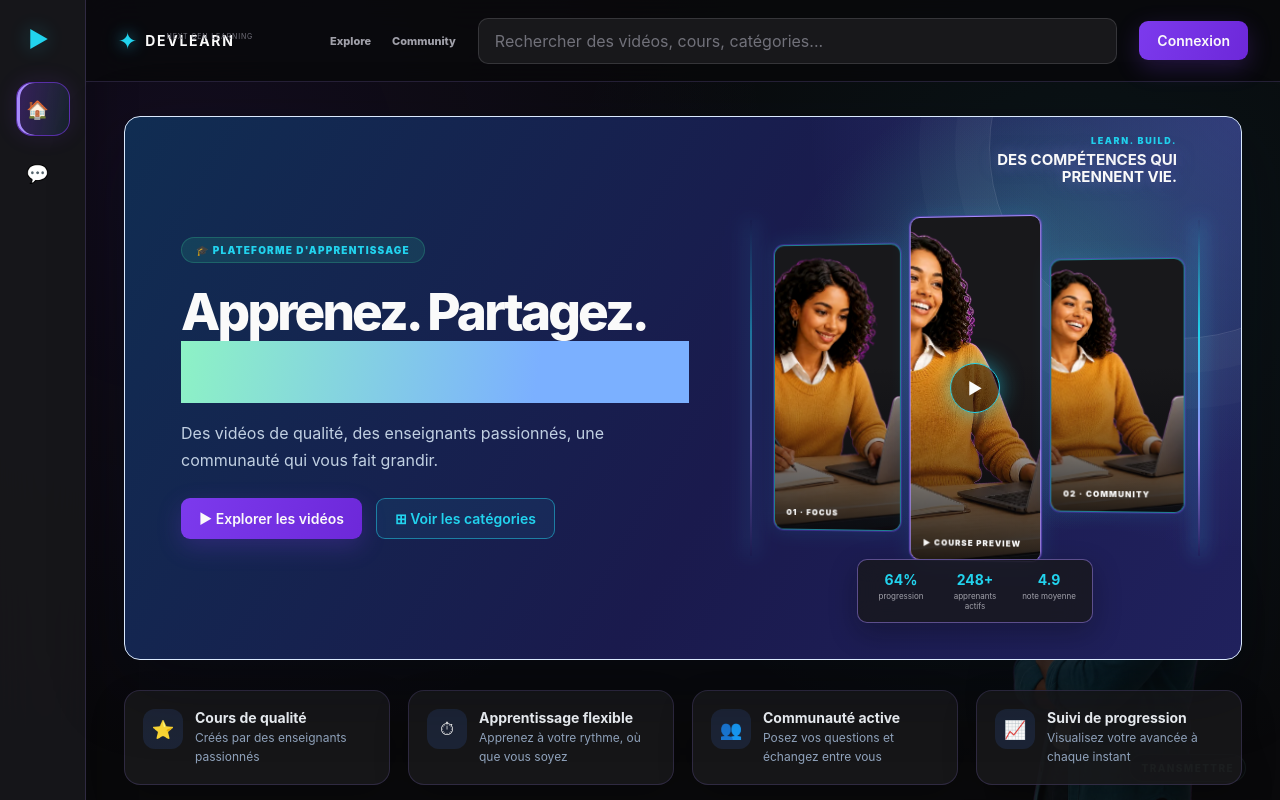
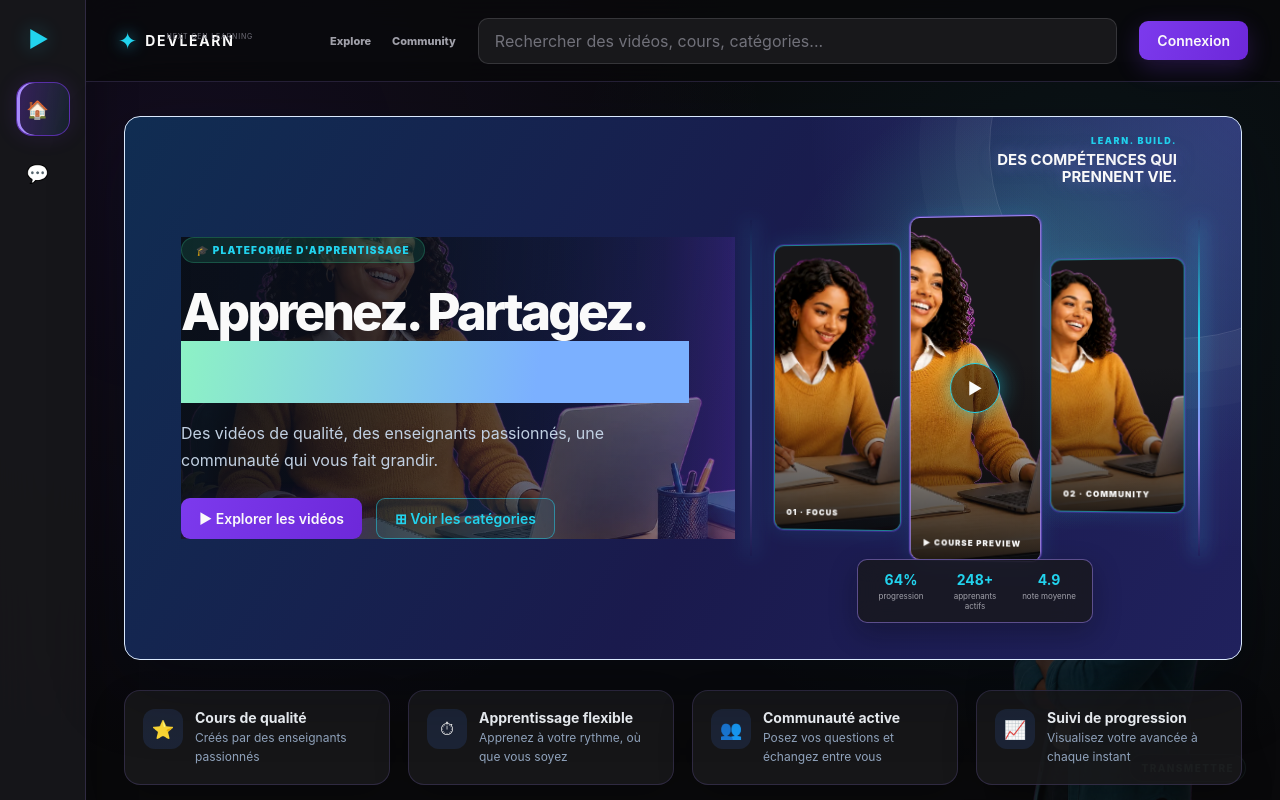
Before and after one commit to geromguershom-dot/video-tutorials-platform-frontend, a React app: page / in a window 1280 px wide. Shown: the top 800 px of the page. Built offline with nearby package versions, Linux system fonts and the light colour scheme; no server answers; the HTML template or start-up script is replaced by a standard one.

Commit message:
feat: add student backdrop behind hero title

```diff
--- a/src/index.css
+++ b/src/index.css
@@ -1848,3 +1848,15 @@ body { background-image: radial-gradient(circle at 14% 8%, rgba(124,58,237,.09),
 .home-page { max-width: 1420px; margin: 0 auto; }
 @media (max-width: 900px) { .topbar { grid-template-columns: auto 1fr auto; gap: 14px; padding: 0 18px; } .topbar-nav { display: none; } .topbar-search { grid-column: 2; } }
 @media (max-width: 640px) { .sidebar { width: 100%; height: 68px; padding: 7px 10px; border-right: 0; border-bottom: 1px solid var(--ng-line); } .sidebar-logo { display: none; } .sidebar-nav { display: flex; flex-direction: row; justify-content: space-around; gap: 4px; } .sidebar-link { width: 45px; height: 45px; } .sidebar-section-title { display: none !important; } .topbar { grid-template-columns: auto auto; height: auto; min-height: 70px; padding: 12px 14px; } .topbar-brand small { display: none; } .topbar-search { grid-column: 1 / -1; grid-row: 2; } .topbar-right { grid-column: 2; } .topbar-user { display: none; } }
+
+/* NEXT GENERATION — TITLE BACKDROP IMAGE */
+.hero-title-stage { position: relative; isolation: isolate; overflow: hidden; }
+.hero-title-backdrop { position: absolute; z-index: -1; top: -32px; left: -44px; width: 116%; height: calc(100% + 64px); overflow: hidden; border: 1px solid rgba(34,211,238,.36); border-right-color: rgba(167,139,250,.68); border-radius: 22px; opacity: .84; background: linear-gradient(100deg, rgba(9,9,11,.6), rgba(9,9,11,.1) 62%, rgba(124,58,237,.22)); box-shadow: inset 0 0 0 1px rgba(167,139,250,.16), 0 0 24px rgba(34,211,238,.16), 14px 0 32px rgba(124,58,237,.18); }
+.hero-title-backdrop::before, .hero-title-backdrop::after { position: absolute; z-index: 2; content: ''; pointer-events: none; }
+.hero-title-backdrop::before { inset: 0; background: linear-gradient(90deg, rgba(9,9,11,.92) 0%, rgba(9,9,11,.68) 35%, rgba(9,9,11,.16) 82%, rgba(124,58,237,.2)); }
+.hero-title-backdrop::after { top: 11%; right: -1px; width: 2px; height: 78%; border-radius: 4px; background: linear-gradient(180deg, transparent, #22D3EE 25%, #A78BFA 70%, transparent); box-shadow: 0 0 15px #22D3EE, 0 0 26px #A78BFA; animation: titleEdgeGlow 3s ease-in-out infinite; }
+.hero-title-backdrop img { width: 100%; height: 100%; object-fit: cover; object-position: 66% center; opacity: .68; filter: saturate(.86) contrast(1.08); mix-blend-mode: screen; transform: scale(1.08); }
+.hero-title-stage .hero-badge, .hero-title-stage .hero-title, .hero-title-stage .hero-subtitle, .hero-title-stage .hero-actions { position: relative; z-index: 3; }
+@keyframes titleEdgeGlow { 0%, 100% { opacity: .55; } 50% { opacity: 1; } }
+@media (max-width: 800px) { .hero-title-backdrop { left: -18px; width: calc(100% + 36px); } }
+@media (prefers-reduced-motion: reduce) { .hero-title-backdrop::after { animation: none; } }
--- a/src/pages/Home.jsx
+++ b/src/pages/Home.jsx
@@ -62,8 +62,10 @@ export default function Home() {
     <div className="home-page">
       {/* HERO */}
       <div className="hero hero-with-image">
-        <div className="hero-content">
-          <span className="hero-badge">{user?.role === 'teacher' ? '✦ ESPACE CRÉATEUR' : '🎓 PLATEFORME D\'APPRENTISSAGE'}</span>
+                <div className="hero-content hero-title-stage">
+          <div className="hero-title-backdrop" aria-hidden="true"><img src={studentLaughing} alt="" /></div>
+          <span className="hero-badge">
+{user?.role === 'teacher' ? '✦ ESPACE CRÉATEUR' : '🎓 PLATEFORME D\'APPRENTISSAGE'}</span>
           <h1 className="hero-title">
             {user?.role === 'teacher' ? 'Partagez. Enseignez.' : 'Apprenez. Partagez.'}
             <br />
```
